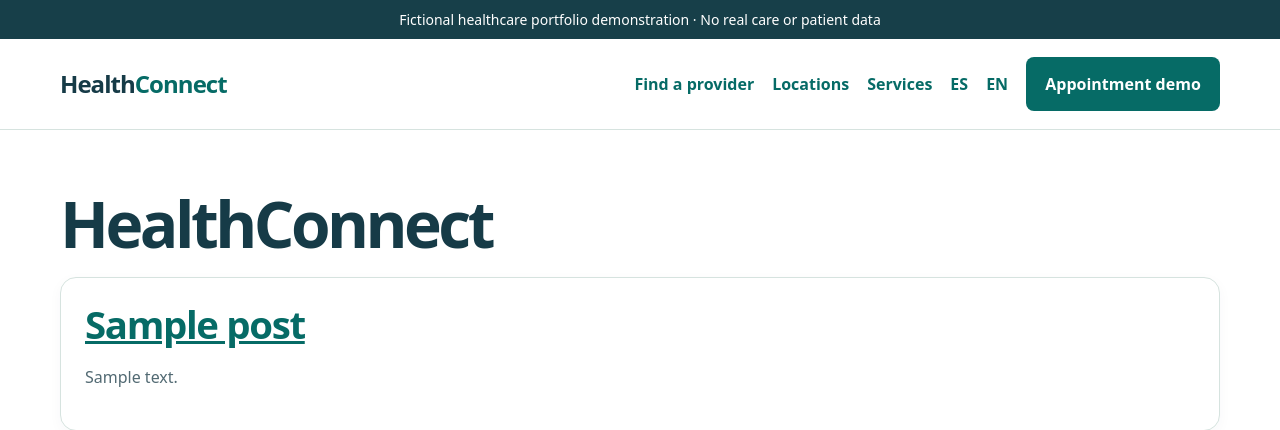
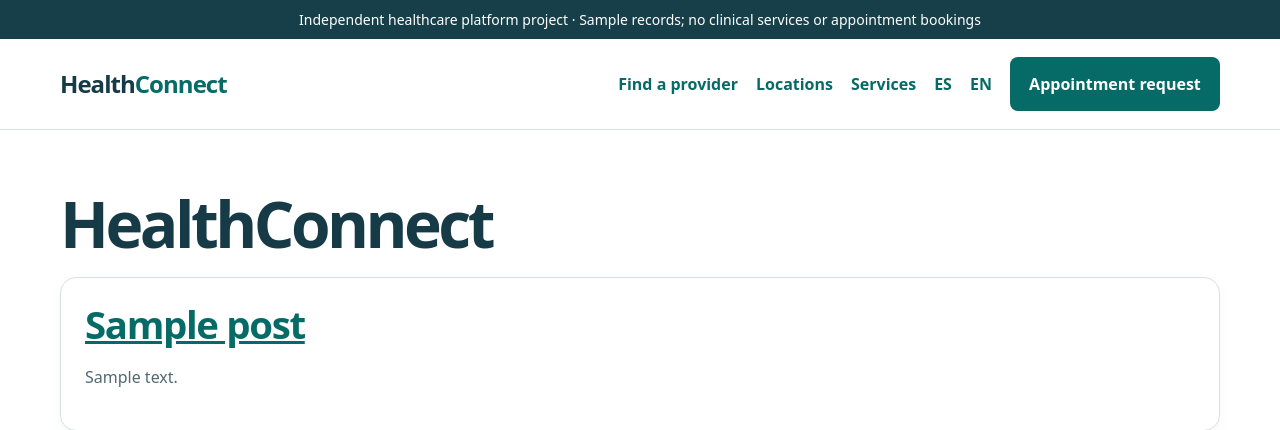
Before and after one commit to Kelvinkingly/healthconnect-wordpress, a WordPress theme: template theme/healthconnect/index.php in a window 1280 px wide. Shown: the top 430 px of the page. Run offline with PHP 8.4 and a stand-in for WordPress, Linux system fonts and the light colour scheme; the site name, menu and one post (Sample post) are stand-ins, and other content is empty.

Commit message:
Refine HealthConnect professional portfolio positioning

```diff
--- a/theme/healthconnect/header.php
+++ b/theme/healthconnect/header.php
@@ -1 +1 @@
-<!doctype html><html <?php language_attributes(); ?>><head><meta charset="<?php bloginfo('charset'); ?>"><meta name="viewport" content="width=device-width, initial-scale=1"><?php wp_head(); ?></head><body <?php body_class(); ?>><?php wp_body_open(); ?><a class="skip" href="#main">Skip to content</a><div class="notice">Fictional healthcare portfolio demonstration · No real care or patient data</div><header class="header"><div class="wrap nav"><a class="brand" href="<?php echo esc_url(home_url('/')); ?>">Health<span>Connect</span></a><nav aria-label="Primary navigation"><a href="<?php echo esc_url(home_url('/#providers')); ?>"><?php echo esc_html(hc_text('Find a provider','Buscar profesional')); ?></a><a href="<?php echo esc_url(home_url('/#clinics')); ?>"><?php echo esc_html(hc_text('Locations','Ubicaciones')); ?></a><a href="<?php echo esc_url(home_url('/#services')); ?>"><?php echo esc_html(hc_text('Services','Servicios')); ?></a><a href="<?php echo esc_url(home_url('/?lang=es')); ?>" lang="es">ES</a><a href="<?php echo esc_url(home_url('/')); ?>" lang="en">EN</a><a class="button" href="<?php echo esc_url(home_url('/#appointment')); ?>"><?php echo esc_html(hc_text('Appointment demo','Cita de demostración')); ?></a></nav></div></header>
+<!doctype html><html <?php language_attributes(); ?>><head><meta charset="<?php bloginfo('charset'); ?>"><meta name="viewport" content="width=device-width, initial-scale=1"><?php wp_head(); ?></head><body <?php body_class(); ?>><?php wp_body_open(); ?><a class="skip" href="#main">Skip to content</a><div class="notice">Independent healthcare platform project · Sample records; no clinical services or appointment bookings</div><header class="header"><div class="wrap nav"><a class="brand" href="<?php echo esc_url(home_url('/')); ?>">Health<span>Connect</span></a><nav aria-label="Primary navigation"><a href="<?php echo esc_url(home_url('/#providers')); ?>"><?php echo esc_html(hc_text('Find a provider','Buscar profesional')); ?></a><a href="<?php echo esc_url(home_url('/#clinics')); ?>"><?php echo esc_html(hc_text('Locations','Ubicaciones')); ?></a><a href="<?php echo esc_url(home_url('/#services')); ?>"><?php echo esc_html(hc_text('Services','Servicios')); ?></a><a href="<?php echo esc_url(home_url('/?lang=es')); ?>" lang="es">ES</a><a href="<?php echo esc_url(home_url('/')); ?>" lang="en">EN</a><a class="button" href="<?php echo esc_url(home_url('/#appointment')); ?>"><?php echo esc_html(hc_text('Appointment request','Solicitud de cita')); ?></a></nav></div></header>
```
